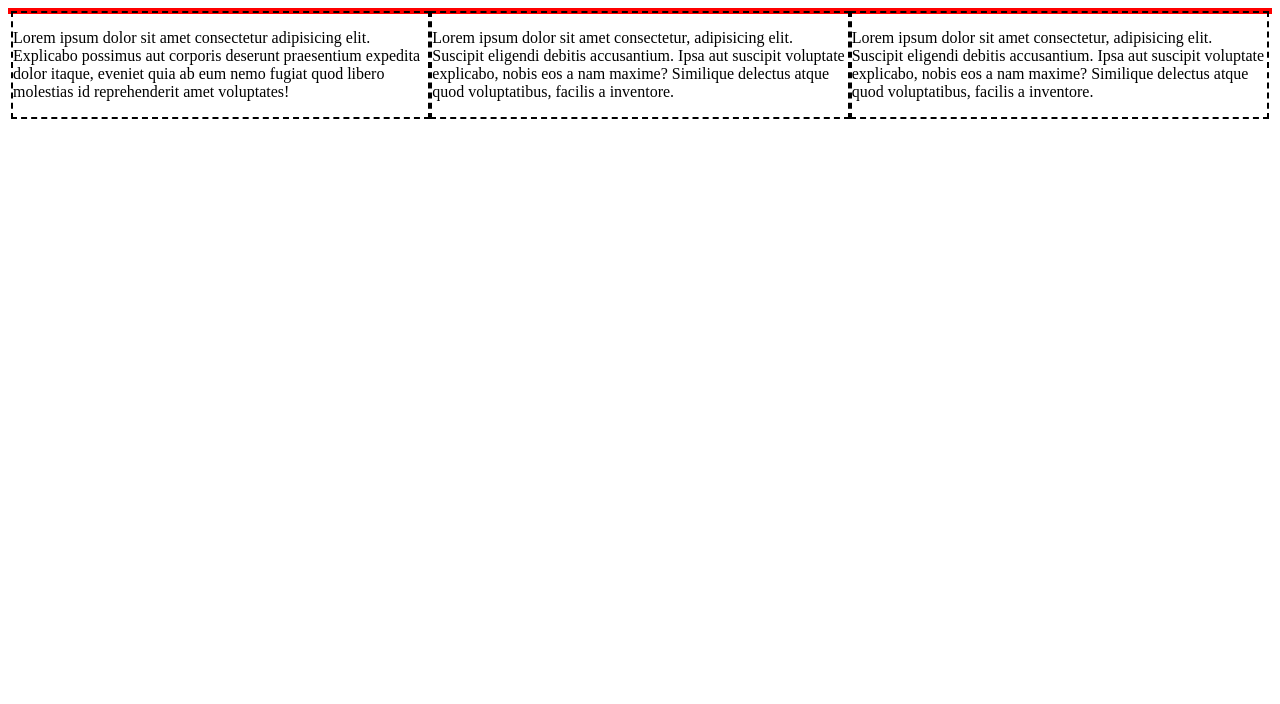
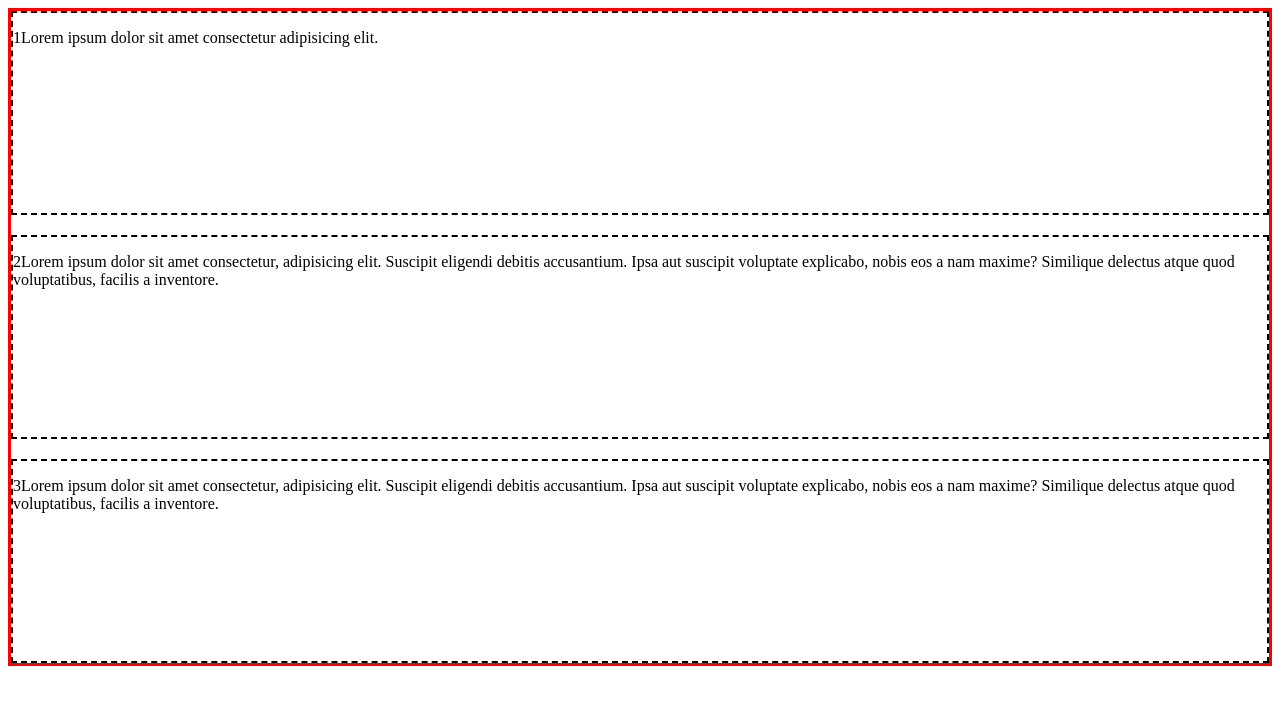
Before and after one commit to dominik-hollay/02.03, a plain HTML site: page index.html in a window 1280 px wide. Drawn offline with Linux system fonts and the light colour scheme.

Commit message:
ez a legujabb

```diff
--- a/index.css
+++ b/index.css
@@ -1,11 +1,16 @@
 #container{
     border: 3px solid red;
-    height: auto;
+    display: flex;
+    flex-direction: column;
+    flex-wrap: wrap;
+    gap: 20px 100px;
 }
 
 .cikk{
     border: 2px dashed black;
-    float: left;
-    width: calc(100% / 3);
-    box-sizing: border-box;
+    flex-grow: 1;
+    flex-shrink: 0;
+    flex-basis: 200px;
+
+    flex: 1 0 200px; /*Ez ugyanaz mint az előző, csak rövidebben*/
 }
--- a/index.html
+++ b/index.html
@@ -9,14 +9,14 @@
 </head>
 <body>
     <div id="container">
-        <div class="cikk">
-            <p>Lorem ipsum dolor sit amet consectetur adipisicing elit. Explicabo possimus aut corporis deserunt praesentium expedita dolor itaque, eveniet quia ab eum nemo fugiat quod libero molestias id reprehenderit amet voluptates!</p>
+        <div class="cikk nagyobb">
+            <p>1Lorem ipsum dolor sit amet consectetur adipisicing elit.</p>
         </div>
         <div class="cikk">
-            <p>Lorem ipsum dolor sit amet consectetur, adipisicing elit. Suscipit eligendi debitis accusantium. Ipsa aut suscipit voluptate explicabo, nobis eos a nam maxime? Similique delectus atque quod voluptatibus, facilis a inventore.</p>
+            <p>2Lorem ipsum dolor sit amet consectetur, adipisicing elit. Suscipit eligendi debitis accusantium. Ipsa aut suscipit voluptate explicabo, nobis eos a nam maxime? Similique delectus atque quod voluptatibus, facilis a inventore.</p>
         </div>
         <div class="cikk">
-                <p>Lorem ipsum dolor sit amet consectetur, adipisicing elit. Suscipit eligendi debitis accusantium. Ipsa aut suscipit voluptate explicabo, nobis eos a nam maxime? Similique delectus atque quod voluptatibus, facilis a inventore.</p>
+                <p>3Lorem ipsum dolor sit amet consectetur, adipisicing elit. Suscipit eligendi debitis accusantium. Ipsa aut suscipit voluptate explicabo, nobis eos a nam maxime? Similique delectus atque quod voluptatibus, facilis a inventore.</p>
             </div>
         </div>
 </body>
```
